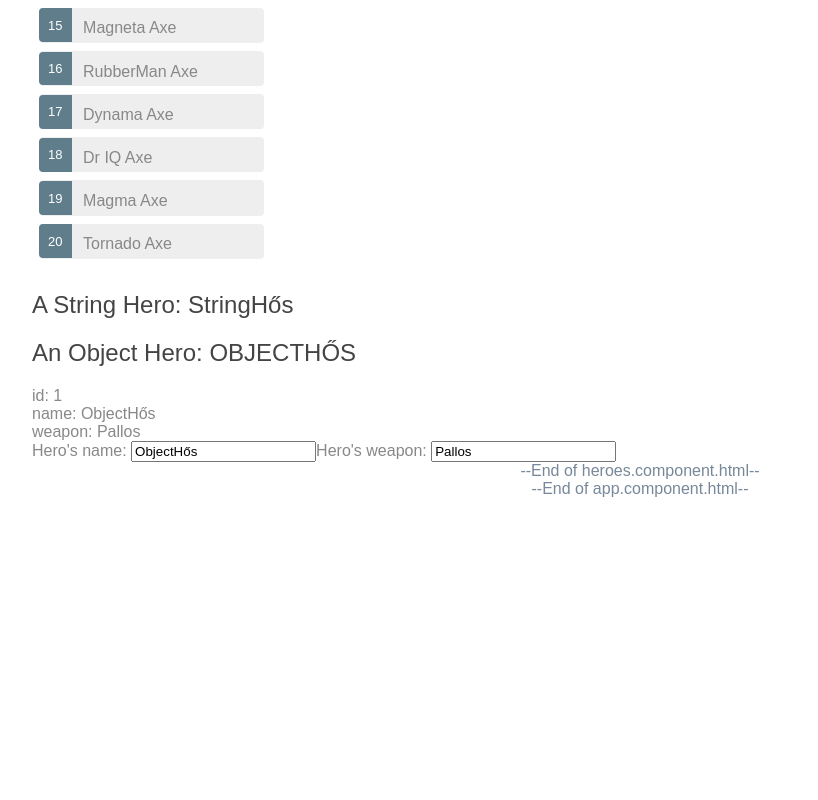
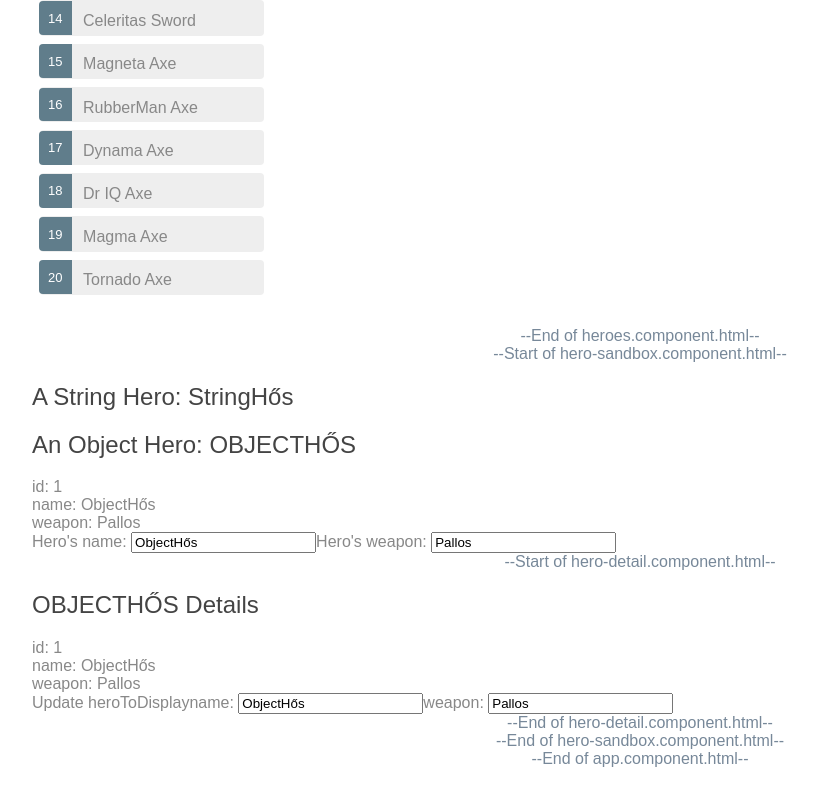
Before and after one commit to asszem/AngularHeroTutorial, an Angular app: page / in a window 1280 px wide. Shown: the part 346-1146 px from the top of the page, without its empty margins (0-818 px from the left). Before the commit the page ends 876 px from the top, so only its background shows below. Built offline with nearby package versions, Linux system fonts and the light colour scheme.

Commit message:
Complete 5. Master/Detail Components - property binding with @Input decorator

```diff
--- a/src/app/app.component.html
+++ b/src/app/app.component.html
@@ -3,4 +3,5 @@
     {{ title }}
   </h1>
   <app-heroes></app-heroes>
+  <app-hero-sandbox></app-hero-sandbox>
 <p class="componentBorder">--End of app.component.html--</p>
--- /dev/null
+++ b/src/app/hero-detail/hero-detail.component.html
@@ -0,0 +1,21 @@
+<p class="componentBorder">--Start of hero-detail.component.html--</p>
+<!-- The component should display any hero details if the hero exists. -->
+<div *ngIf="heroToDisplay">
+  <h2>{{heroToDisplay.name | uppercase}} Details</h2>
+  <div>
+    <span>id: </span>{{heroToDisplay.id}}</div>
+  <div>
+    <span>name: </span>{{heroToDisplay.name}}</div>
+  <div>
+    <span>weapon: </span>{{heroToDisplay.weapon}}</div>
+
+  <label>Update heroToDisplay</label>
+  <label>name:
+    <input [(ngModel)]="heroToDisplay.name" placeholder="name">
+  </label>
+  <label>weapon:
+    <input [(ngModel)]="heroToDisplay.weapon" placeholder="weapon">
+  </label>
+</div>
+
+<p class="componentBorder">--End of hero-detail.component.html--</p>
--- /dev/null
+++ b/src/app/hero-detail/hero-detail.component.ts
@@ -0,0 +1,20 @@
+// To import the @Input() decorator
+import { Component, OnInit, Input } from '@angular/core';
+import { Hero } from '../hero';
+
+@Component({
+  selector: 'app-hero-detail',
+  templateUrl: './hero-detail.component.html',
+  styleUrls: ['./hero-detail.component.css']
+})
+export class HeroDetailComponent implements OnInit {
+
+  // This component simply receives a hero object through its hero property and displays it.
+  @Input() heroToDisplay: Hero;
+
+  constructor() { }
+
+  ngOnInit() {
+  }
+
+}
--- /dev/null
+++ b/src/app/hero-sandbox/hero-sandbox.component.html
@@ -0,0 +1,23 @@
+<p class="componentBorder">--Start of hero-sandbox.component.html--</p>
+<h2>A String Hero: {{heroString}}</h2>
+<h2>An Object Hero: {{heroObject.name | uppercase}}</h2>
+<div>
+  <span>id: </span>{{heroObject.id}}</div>
+<div>
+  <span>name: </span>{{heroObject.name}}</div>
+<div>
+  <span>weapon: </span>{{heroObject.weapon}}</div>
+
+<div>
+  <!-- Using 'ngModel' for updating object fields through an input field -->
+  <label>Hero's name:
+    <input [(ngModel)]="heroObject.name" placeholder="name">
+  </label>
+  <label>Hero's weapon:
+    <input [(ngModel)]="heroObject.weapon" placeholder="weapon">
+  </label>
+</div>
+
+<!-- Provide the heroObject to the HeroDetailsCompontent-->
+<app-hero-detail [heroToDisplay]="heroObject"></app-hero-detail>
+<p class="componentBorder">--End of hero-sandbox.component.html--</p>
--- /dev/null
+++ b/src/app/hero-sandbox/hero-sandbox.component.ts
@@ -0,0 +1,23 @@
+import { Component, OnInit, Input } from '@angular/core';
+import { Hero } from '../hero';
+
+@Component({
+  selector: 'app-hero-sandbox',
+  templateUrl: './hero-sandbox.component.html',
+  styleUrls: ['./hero-sandbox.component.css']
+})
+export class HeroSandboxComponent implements OnInit {
+
+  constructor() { }
+  heroString = 'StringHős';
+  heroObject: Hero = {  // Property ('heroObject') declared and instantiated
+    id: 1,
+    name: 'ObjectHős',
+    weapon: 'Pallos'
+  };
+
+  @Input() theSelectedHero: Hero;
+  ngOnInit() {
+  }
+
+}
--- a/src/app/heroes/heroes.component.html
+++ b/src/app/heroes/heroes.component.html
@@ -1,52 +1,17 @@
 <p class="componentBorder">--Start of heroes.component.html--</p>
-<!-- The component should only display the selected hero details if the selectedHero exists. -->
-<!-- When selectedHero is undefined, the ngIf removes the hero detail from the DOM. -->
-<div *ngIf="heroSelected">
-  <h2>{{heroSelected.name | uppercase}} selected</h2>
-  <div>
-    <span>id: </span>{{heroSelected.id}}</div>
-  <div>
-    <span>name: </span>{{heroSelected.name}}</div>
-  <div>
-    <span>weapon: </span>{{heroSelected.weapon}}</div>
 
-  <label>Update selected hero</label>
-    <label>name:
-    <input [(ngModel)]="heroSelected.name" placeholder="name">
-  </label>
-  <label>weapon:
-    <input [(ngModel)]="heroSelected.weapon" placeholder="weapon">
-  </label>
-</div>
-
+<!-- Property Binding   -->
+<!--
+HeroesComponent - heroSelected property is Binded To with the @Input decorator HeroDetailComponent - heroToDisplay property -->
+<app-hero-detail [heroToDisplay]="heroSelected"></app-hero-detail>
 <h2>A List of Clickable Hero objects</h2>
 
 <!-- The *ngFor is Angular's repeater directive. It repeats the host element for each element in a list. -->
 <ul class="heroes">
-  <li *ngFor="let heroCurrent of heroList" (click)="onSelect(heroCurrent)"
-  [class.selected]="heroCurrent ===heroSelected"  >
+  <li *ngFor="let heroCurrent of heroList" (click)="onSelect(heroCurrent)" [class.selected]="heroCurrent ===heroSelected">
     <span class="badge">{{heroCurrent.id}}</span>
     <span>{{heroCurrent.name}} </span>
     <span>{{heroCurrent.weapon}}</span>
   </li>
 </ul>
-
-<h2>A String Hero: {{heroString}}</h2>
-<h2>An Object Hero: {{heroObject.name | uppercase}}</h2>
-<div>
-  <span>id: </span>{{heroObject.id}}</div>
-<div>
-  <span>name: </span>{{heroObject.name}}</div>
-<div>
-  <span>weapon: </span>{{heroObject.weapon}}</div>
-
-<div>
-  <!-- Using 'ngModel' for updating object fields through an input field -->
-  <label>Hero's name:
-    <input [(ngModel)]="heroObject.name" placeholder="name">
-  </label>
-  <label>Hero's weapon:
-    <input [(ngModel)]="heroObject.weapon" placeholder="weapon">
-  </label>
-</div>
 <p class="componentBorder">--End of heroes.component.html--</p>
--- a/src/app/heroes/heroes.component.ts
+++ b/src/app/heroes/heroes.component.ts
@@ -11,15 +11,10 @@ import {HEROES } from '../mock-heroes';
 export class HeroesComponent implements OnInit {
 
   constructor() {}
-  heroString = 'StringHős';
-  heroObject: Hero = {  // Property ('heroObject') declared and instantiated
-    id: 1,
-    name: 'ObjectHős',
-    weapon: 'Pallos'
-  };
-  heroList = HEROES;
+  heroList = HEROES; // Import the mock heroes
   heroSelected: Hero; // Property is declared, but not yet assigned
   onSelect(selectedHero: Hero) {
+    console.log('hero selected:' + selectedHero.id);
     this.heroSelected = selectedHero; // selectedHero object assigned to heroSelected
   }
   ngOnInit() {
```
Also changed, not shown: src/app/app.module.ts (+6 -2 lines), src/app/hero-detail/hero-detail.component.css (added), src/app/hero-sandbox/hero-sandbox.component.css (added), 2 other files (tests, documents, lock files or other folders).
